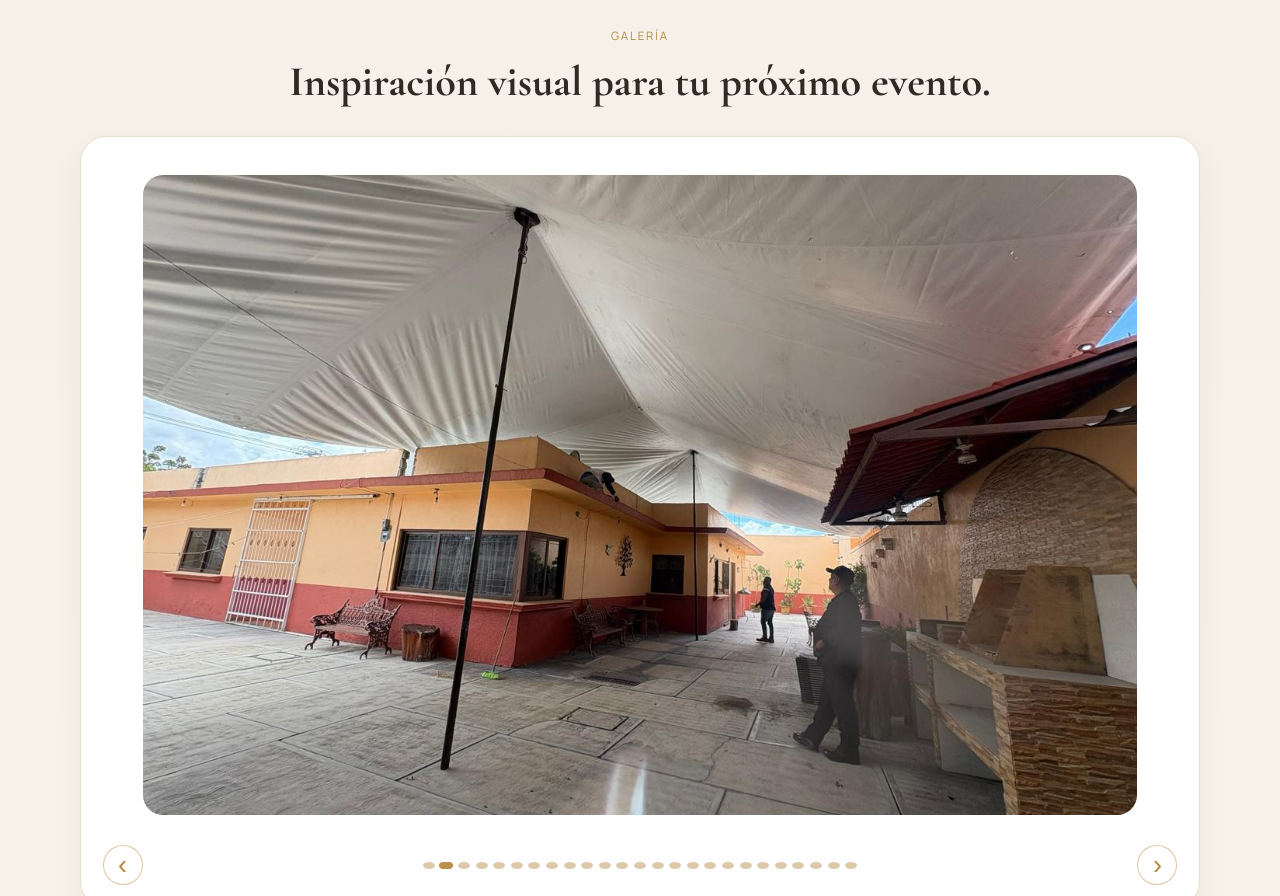
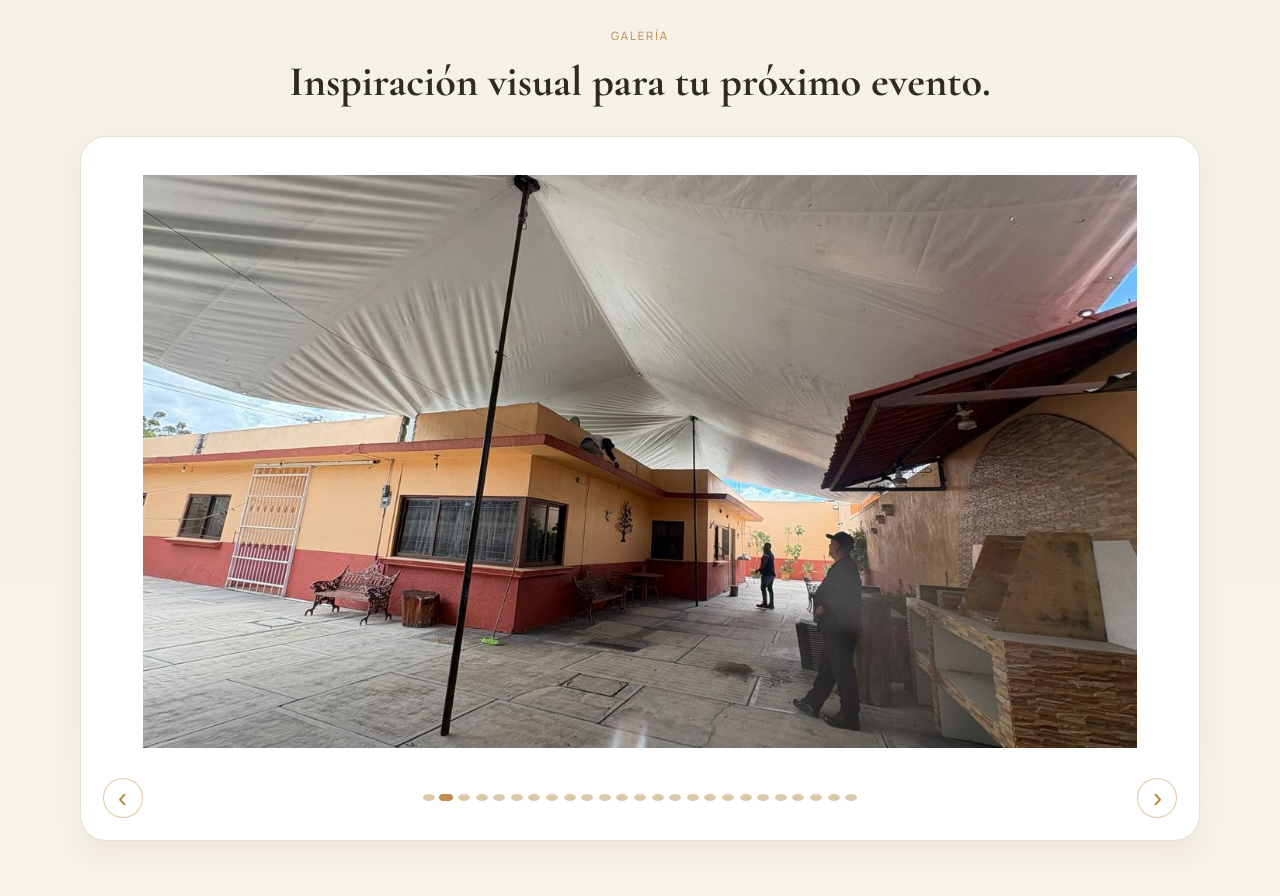
Before and after one commit to julioski85/webosamr, a plain HTML site: page index.html in a window 1280 px wide. Shown: the part 2220-3116 px from the top of the page. Drawn offline with nearby package versions, Linux system fonts and the light colour scheme.

Commit message:
Ajusta slider de galería desktop a comportamiento cover

```diff
--- a/assets/css/styles.css
+++ b/assets/css/styles.css
@@ -312,6 +312,32 @@ p { margin: 0; line-height: 1.7; color: #534a41; }
   }
 }
 
+@media (min-width: 1024px) {
+  .gallery-slider {
+    overflow: hidden;
+  }
+
+  .slider-stage {
+    aspect-ratio: 16 / 9;
+    min-height: clamp(380px, 42vw, 620px);
+    overflow: hidden;
+  }
+
+  .slide {
+    overflow: hidden;
+  }
+
+  .slide img {
+    display: block;
+    width: 100%;
+    height: 100%;
+    object-fit: cover;
+    object-position: center;
+    border-radius: 0;
+    background: transparent;
+  }
+}
+
 .testimonials { display: grid; grid-template-columns: repeat(3, minmax(0,1fr)); gap: 1.1rem; align-items: stretch; }
 .testimonial-card {
   background: #fff;
```
